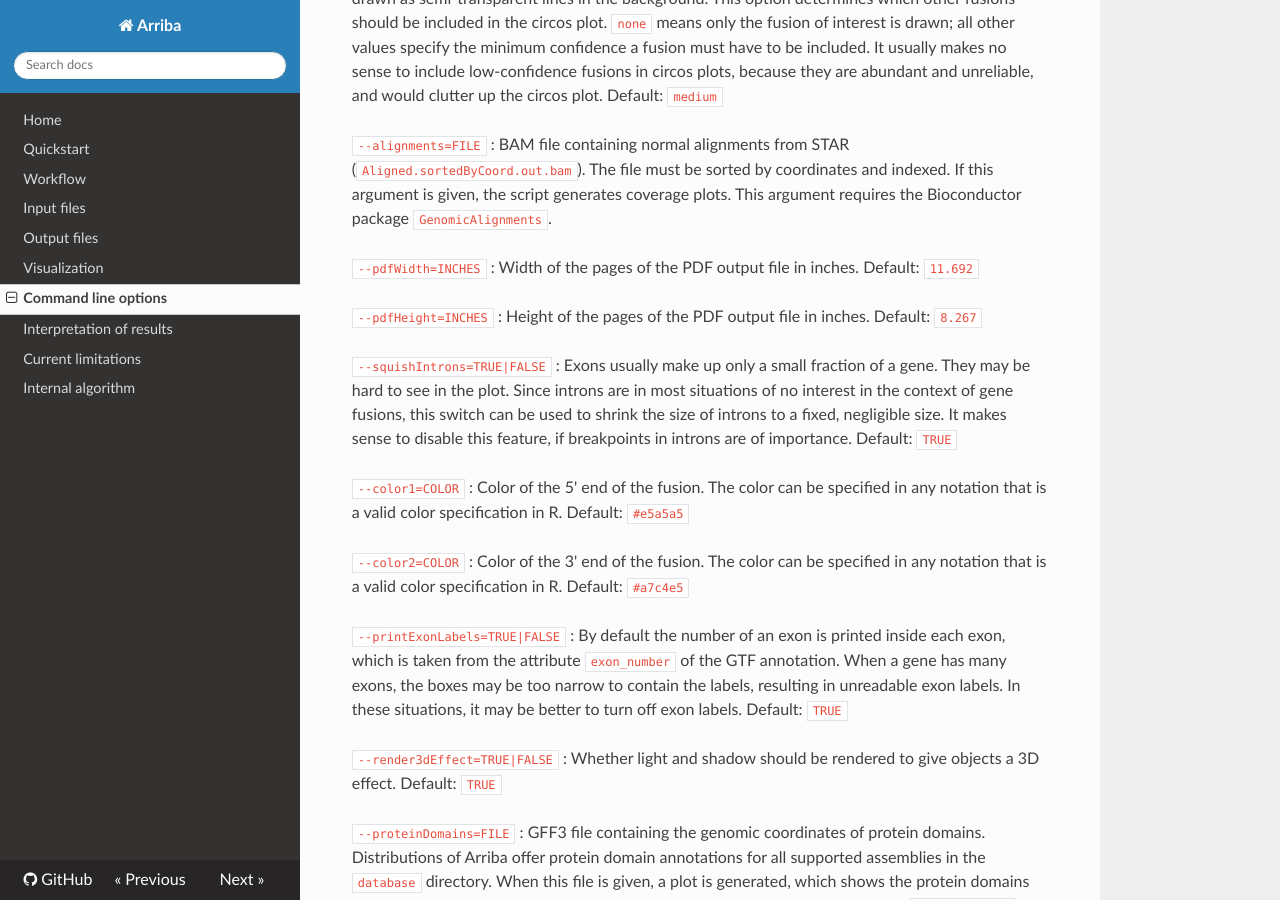
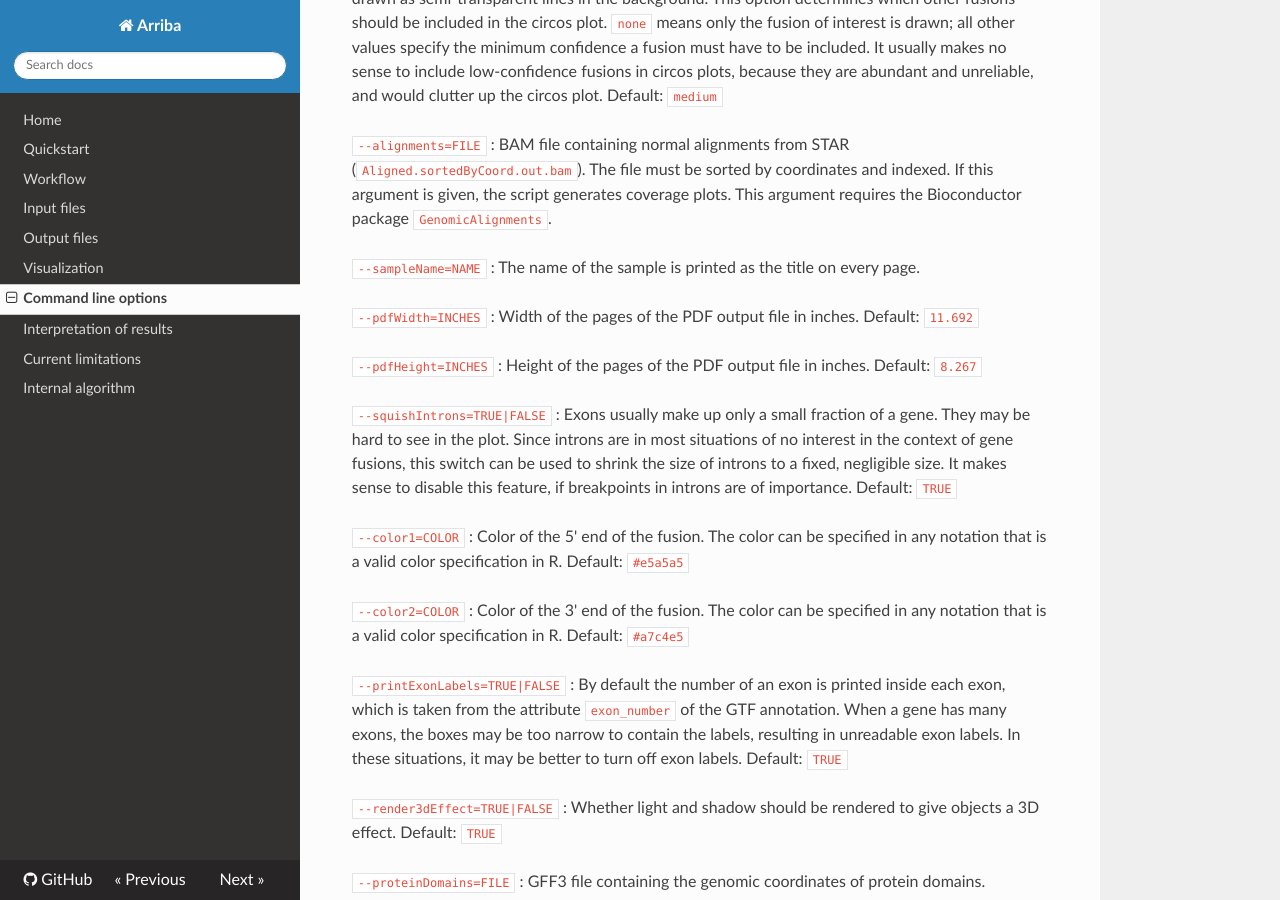
Before and after one commit to suhrig/arriba, an MkDocs documentation site: the page built from documentation/command-line-options.md, in a window 1280 px wide and 900 px high, scrolled down 5763 px. Built offline with MkDocs 1.6.1, drawn with Linux system fonts in a browser that asks for light colours; nearby versions of some CDN libraries; old or Windows-style settings are respelled for this version of MkDocs.

Commit message:
optional sample name to be printed on every page as title

```diff
--- a/documentation/command-line-options.md
+++ b/documentation/command-line-options.md
@@ -170,6 +170,9 @@ draw_fusions.R --annotation=annotation.gtf --fusions=fusions.tsv --output=output
 `--alignments=FILE`
 : BAM file containing normal alignments from STAR (`Aligned.sortedByCoord.out.bam`). The file must be sorted by coordinates and indexed. If this argument is given, the script generates coverage plots. This argument requires the Bioconductor package `GenomicAlignments`.
 
+`--sampleName=NAME`
+: The name of the sample is printed as the title on every page.
+
 `--pdfWidth=INCHES`
 : Width of the pages of the PDF output file in inches. Default: `11.692`
 
```
Also changed, not shown: 1 other file.
